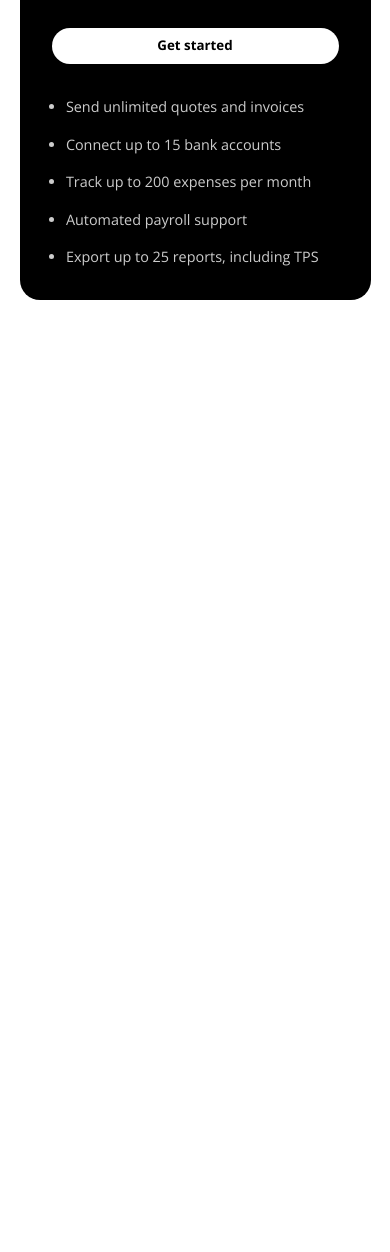
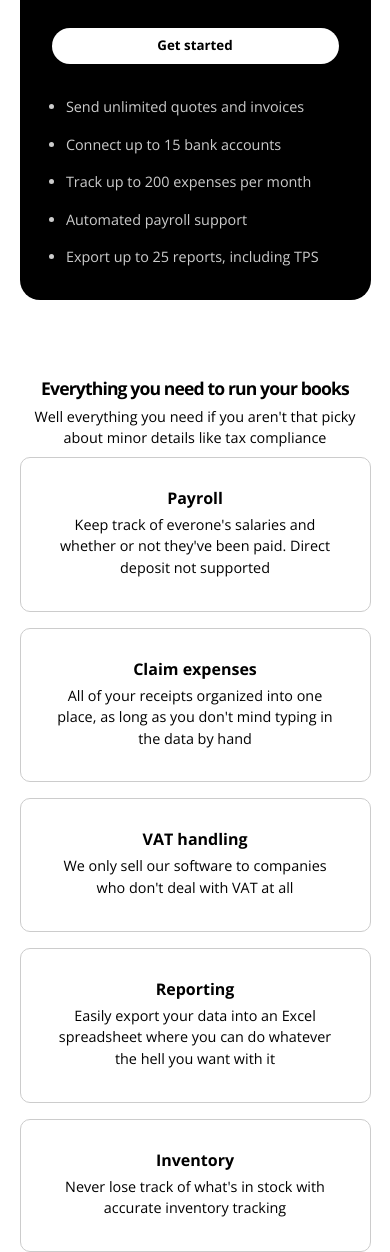
Before and after one commit to tarklemike/CSS-course, a plain HTML site: page index.html in a window 390 px wide. Shown: the part 1657-2909 px from the top of the page. Before the commit the page ends 1957 px from the top, so only its background shows below. Drawn offline with nearby package versions, Linux system fonts and the light colour scheme.

Commit message:
added media queries to features section

```diff
--- a/index.html
+++ b/index.html
@@ -104,7 +104,7 @@
         </div>
       </div>
     </section>
-    <!--<section class="features container">
+    <section class="features container">
       <h2 class="features__title">Everything you need to run your books</h2>
       <p class="features__description">
         Well everything you need if you aren't that picky about minor details
@@ -147,7 +147,7 @@
         </div>
       </div>
     </section>
-    <section class="contact container">
+    <!--<section class="contact container">
       <h2 class="contact__title">Reach out</h2>
       <p class="contact__description">
         Whether you're starting a project, have business inquiries or just want
--- a/style.css
+++ b/style.css
@@ -303,6 +303,52 @@ button {
   margin-top: 1rem;
 }
 
+@media (max-width: 891px) {
+  .features__title {
+    font-size: 2rem;
+  }
+
+  .features__description {
+    font-size: 1rem;
+  }
+}
+
+@media (max-width: 713px) {
+  .features {
+    margin-top: 5rem;
+  }
+
+  .features__title {
+    font-size: 1.5rem;
+  }
+
+  .features__description {
+    font-size: 0.9rem;
+    margin: 0.5rem auto;
+  }
+
+  .features__box-title {
+    font-size: 1rem;
+  }
+
+  .features__box-description {
+    font-size: 0.9rem;
+    margin-top: 0.5rem;
+  }
+}
+
+@media (max-width: 495px) {
+  .features__title {
+    font-size: 1.3rem;
+  }
+}
+
+@media (max-width: 396px) {
+  .features__title {
+    font-size: 1.1rem;
+  }
+}
+
 /* contact section */
 .contact {
   text-align: center;
```
